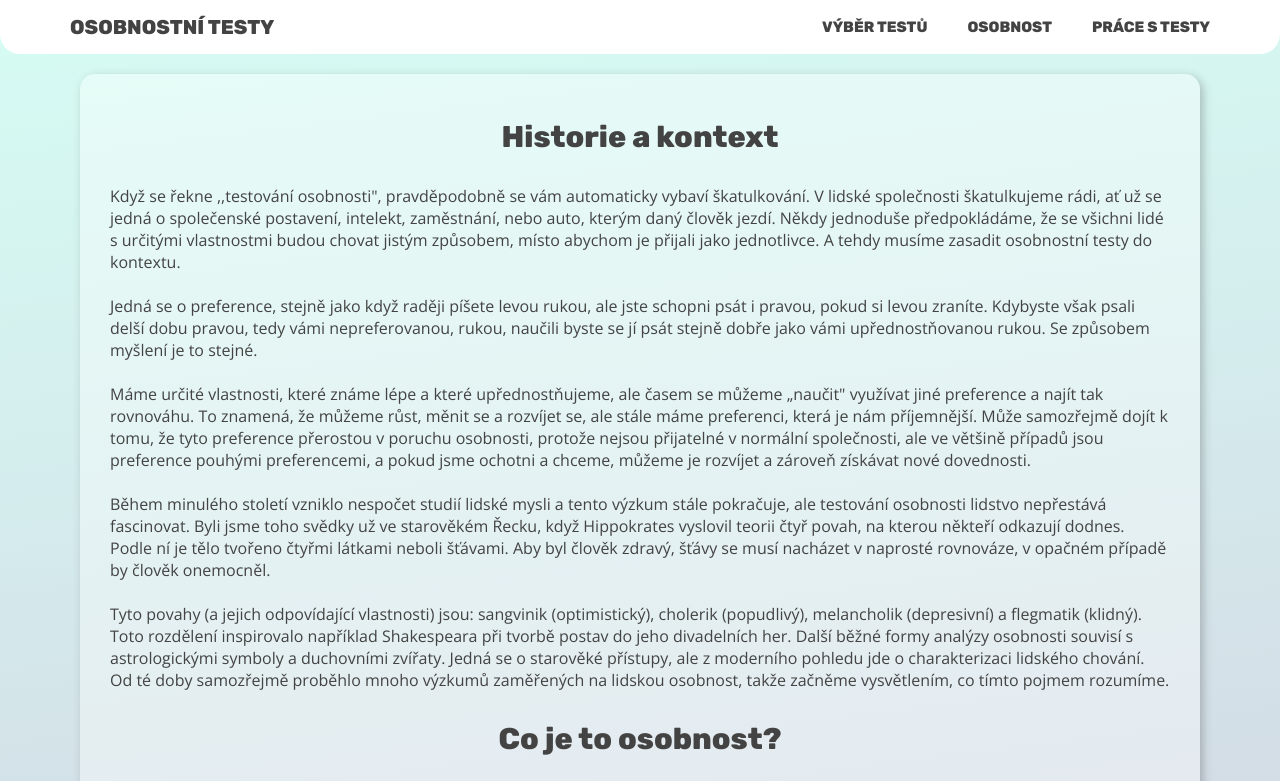
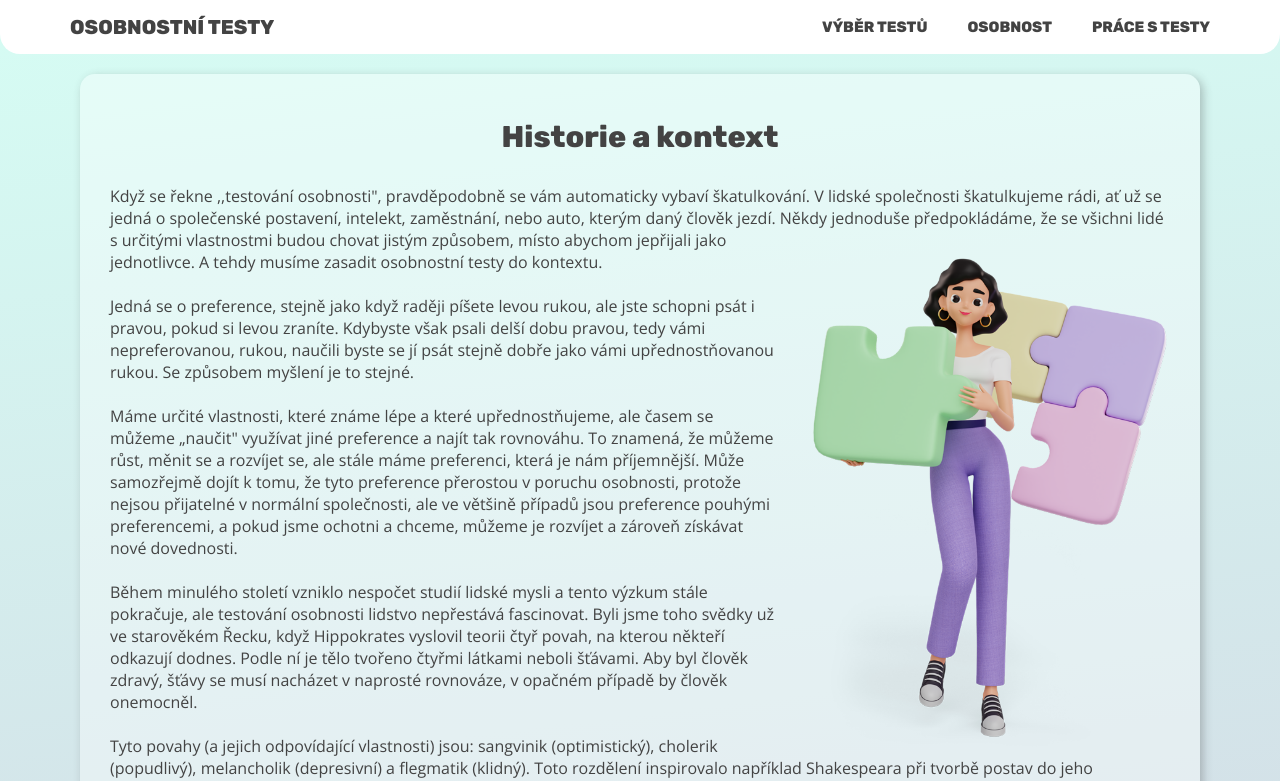
Before and after one commit to gracianaa/osobnostni-testy, a React (Vite) app: page /personality in a window 1280 px wide. Shown: the top 781 px of the page. Built offline with nearby package versions, Linux system fonts and the light colour scheme.

Commit message:
Personality page css

```diff
--- a/src/pages/PersonalityPage/index.jsx
+++ b/src/pages/PersonalityPage/index.jsx
@@ -1,4 +1,6 @@
 import './style.css';
+import { Button } from '../../components/Button';
+import woman from './woman.png';
 
 export const PersonalityPage = () => {
   return (
@@ -11,6 +13,7 @@ export const PersonalityPage = () => {
           jedná o společenské postavení, intelekt, zaměstnání, nebo auto, kterým
           daný člověk jezdí. Někdy jednoduše předpokládáme, že se všichni lidé s
           určitými vlastnostmi budou chovat jistým způsobem, místo abychom je
+          <img className="personalityPage__img" src={woman} alt="woman" />
           přijali jako jednotlivce. A tehdy musíme zasadit osobnostní testy do
           kontextu.
           <br />
@@ -78,6 +81,9 @@ export const PersonalityPage = () => {
           oblasti lidské osobnosti lze považovat dva psychology - Sigmunda
           Freuda a Carla Gustava Junga.
         </p>
+        <Button to="/#chooseTest" type="secondary">
+          Vybrat test
+        </Button>
       </div>
     </div>
   );
--- a/src/pages/PersonalityPage/style.css
+++ b/src/pages/PersonalityPage/style.css
@@ -1,6 +1,7 @@
 .personalityPage {
   display: flex;
   flex-direction: column;
+  align-items: center;
   border-radius: 15px;
   background-color: rgba(255, 255, 255, 0.368);
   box-shadow: var(--shadow);
@@ -9,3 +10,24 @@
   margin: 20px 0;
   gap: 15px;
 }
+
+.personalityPage__info {
+  margin-bottom: 20px;
+}
+
+.personalityPage__img {
+  display: none;
+}
+
+
+@media screen and (min-width: 850px) {
+
+  .personalityPage__img {
+    display: block;
+    float: right;
+    width: 40%;
+    max-width: 370px;
+    margin-left: 20px;
+    margin-top: 20px;
+  }
+}
```
Also changed, not shown: src/pages/PersonalityPage/woman.png (added).
